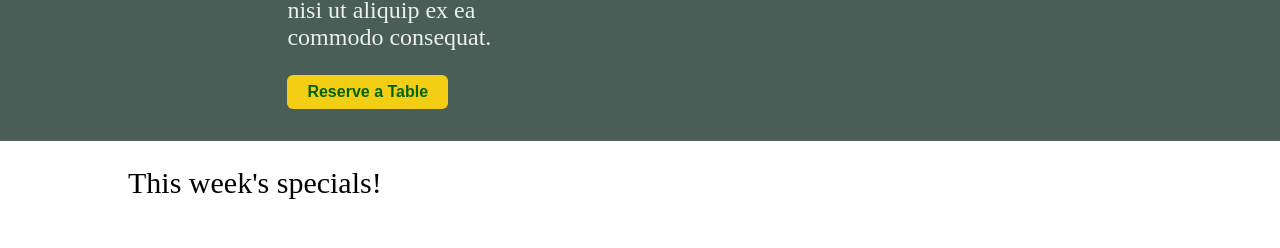
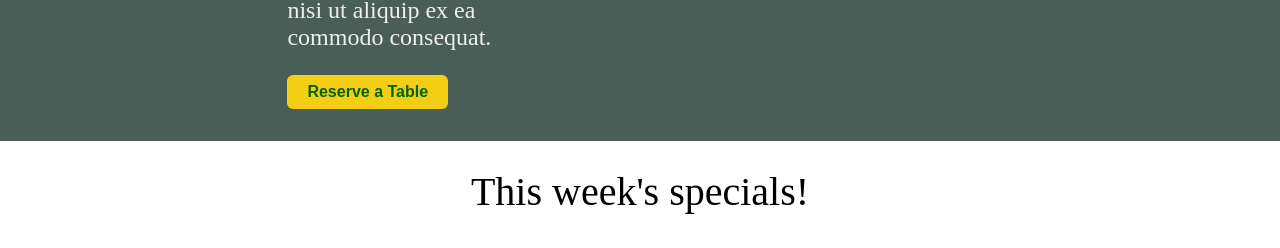
Before and after one commit to RickyShie/meta_front_end_capstone_project_1, a React (Create React App) app: page / in a window 1280 px wide. Shown: the part 529-777 px from the top of the page. Built offline with nearby package versions, Linux system fonts and the light colour scheme; grey boxes are pictures that could not be loaded.

Commit message:
Adjust Special.js component's layout

```diff
--- a/src/components/Specials.css
+++ b/src/components/Specials.css
@@ -1,14 +1,25 @@
 .specials-grid{
     display: grid;
+    grid-template-columns: auto;
+    justify-content: center;
+    align-items: center;
 }
 
 .special-title {
     color: #000;
     /* Display Title */
     font-family: Markazi Text;
-    font-size: 30px;
+    font-size: 40px;
     font-style: normal;
     font-weight: 500;
     line-height: normal;
-    margin-left: 10vw;
+    display: grid;
+    align-items: center;
+    justify-content: center;
 }
+
+@media (min-width: 768px){
+    .specials-grid{
+        grid-template-columns: auto auto;
+    }
+}
--- a/src/components/Specials.js
+++ b/src/components/Specials.js
@@ -10,12 +10,14 @@ dishes.map(dish => {console.log(dish.description);})
 
 function Specials() {
     return (
-        <section className="specials-grid">
+        <React.Fragment>
             <h1 className="special-title">This week's specials!</h1>
-            {dishes.map(dish => {
-            return <Card key={dish.id} title={dish.title} price={dish.price} description={dish.description} imageName={dish.imageName}>
-            </Card>})}
-        </section>
+            <section className="specials-grid">
+                {dishes.map(dish => {
+                return <Card key={dish.id} title={dish.title} price={dish.price} description={dish.description} imageName={dish.imageName}>
+                </Card>})}
+            </section>
+        </React.Fragment>
     )
 }
 
```
